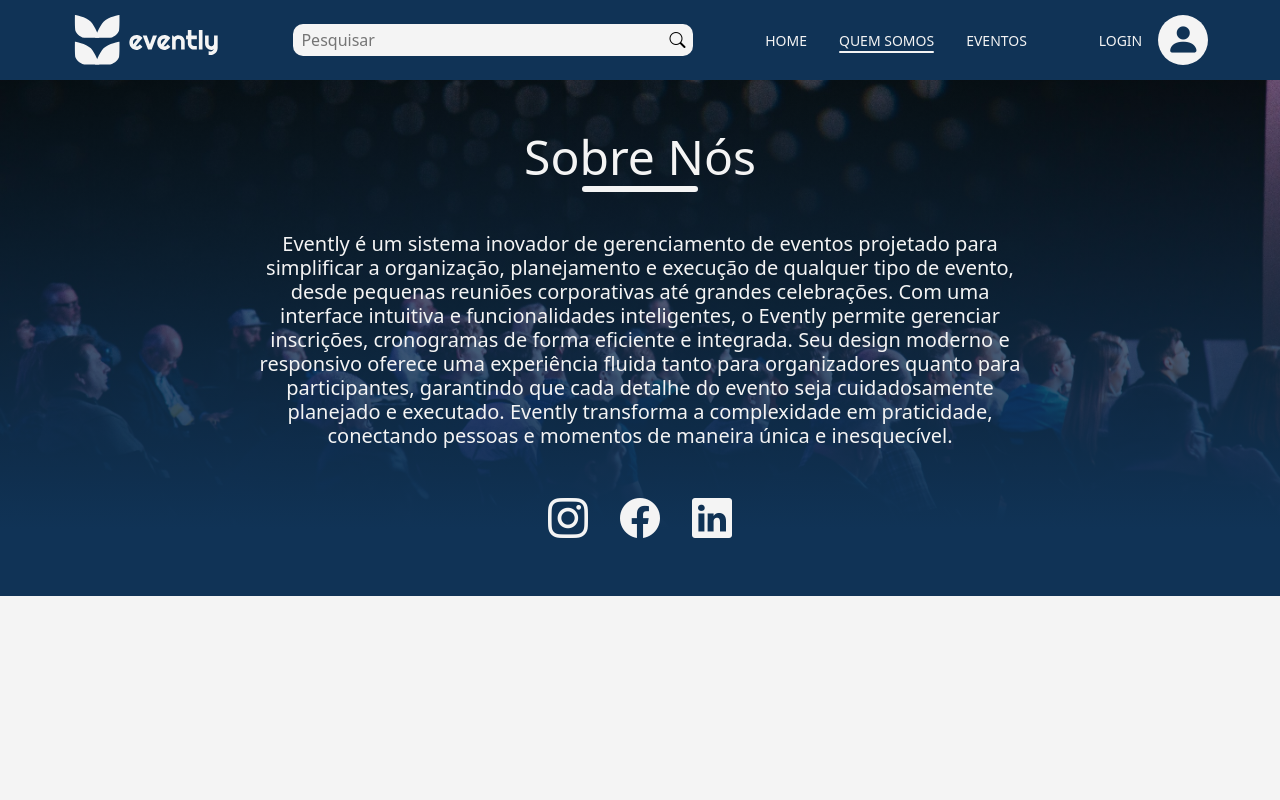
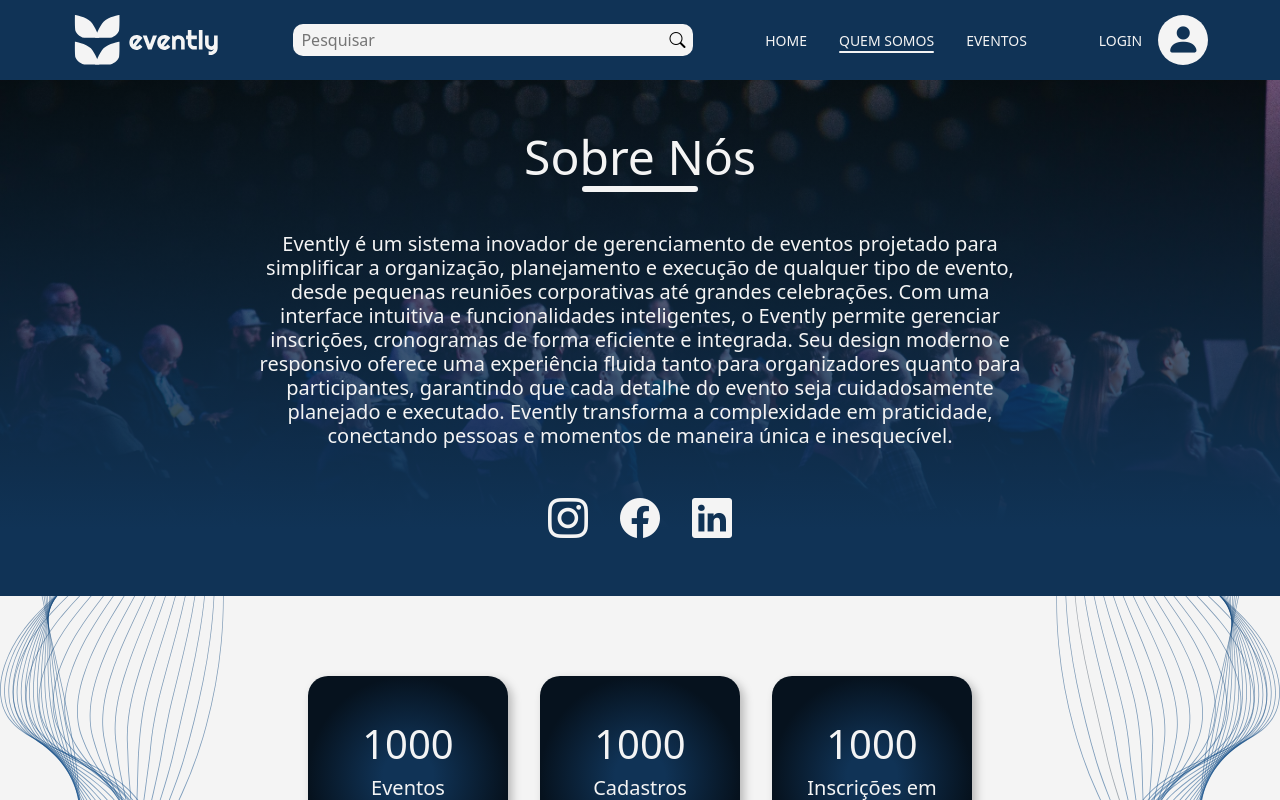
Before and after one commit to RayaniGomes/Evently, a Next.js app: page /quem-somos in a window 1280 px wide. Built offline with nearby package versions, Linux system fonts and the light colour scheme.

Commit message:
feat: componente indice

```diff
--- /dev/null
+++ b/src/(components)/indece/index.tsx
@@ -0,0 +1,14 @@
+import { ContainerIndice } from "./styled";
+
+interface IndiceProps {
+    titulo: string;
+    indice: number
+}
+export default function Indice({ titulo, indice }: IndiceProps) {
+    return (
+        <ContainerIndice>
+            <h2>{indice}</h2>
+            <h5>{titulo}</h5>
+        </ContainerIndice>
+    );
+}
--- /dev/null
+++ b/src/(components)/indece/styled.ts
@@ -0,0 +1,16 @@
+import styled from "styled-components";
+
+export const ContainerIndice = styled.div`
+    width: 200px;
+    height: 200px;
+    display: flex;
+    justify-content: center;
+    align-items: center;
+    flex-direction: column;
+    padding: 1rem;
+    background: var(--gradiente-radial);
+    color: var(--branco);
+    text-align: center;
+    border-radius: 20px;
+    box-shadow: var(--drop-shadow);
+`
--- a/src/app/globals.css
+++ b/src/app/globals.css
@@ -7,8 +7,8 @@
   --branco: #F4F4F4;
   --botao: linear-gradient(90deg, #085EB3 0%, #103356 100%);
 
-  --gradiente-radial: linear-gradient(0deg, #103356, #103356),
-  radial-gradient(50% 50% at 50% 50%, rgba(16, 51, 86, 0.5) 27%, rgba(6, 18, 30, 0.5) 100%);
+  --gradiente-radial: radial-gradient(50% 50% at 50% 50%, #103356 25%, #06121E 100%);
+
 
   --drop-shadow: 4px 4px 10px 0px #00000040;
   --drop-shadow-branco-hover: 0px 0px 20px 0px var(--branco);
--- a/src/app/quem-somos/page.tsx
+++ b/src/app/quem-somos/page.tsx
@@ -1,11 +1,21 @@
+'use client';
+import Indice from "@/(components)/indece";
 import Navbar from "@/(components)/navbar";
 import Sobre from "@/(components)/sobreNos";
+import { Container } from "./styled";
 
 export default function QuemSomos() {
     return (
         <main>
             <Navbar />
             <Sobre />
+            <Container>
+                <div className="indices">
+                    <Indice indice={1000} titulo="Eventos Cadastrados" />
+                    <Indice indice={1000} titulo="Cadastros Realizados" />
+                    <Indice indice={1000} titulo="Inscrições em Eventos" />
+                </div>
+            </Container>
         </main>
     );
 }
--- /dev/null
+++ b/src/app/quem-somos/styled.ts
@@ -0,0 +1,15 @@
+import styled from "styled-components";
+
+export const Container = styled.section`
+    width: 100%;
+    display: flex;
+    flex-direction: column;
+    padding: 5rem;
+    background: url('/ondas.svg') no-repeat center center / cover;
+
+    .indices {
+        display: flex;
+        justify-content: center;
+        gap: 2rem;
+    }
+`
```
Also changed, not shown: public/ondas.svg (added).
